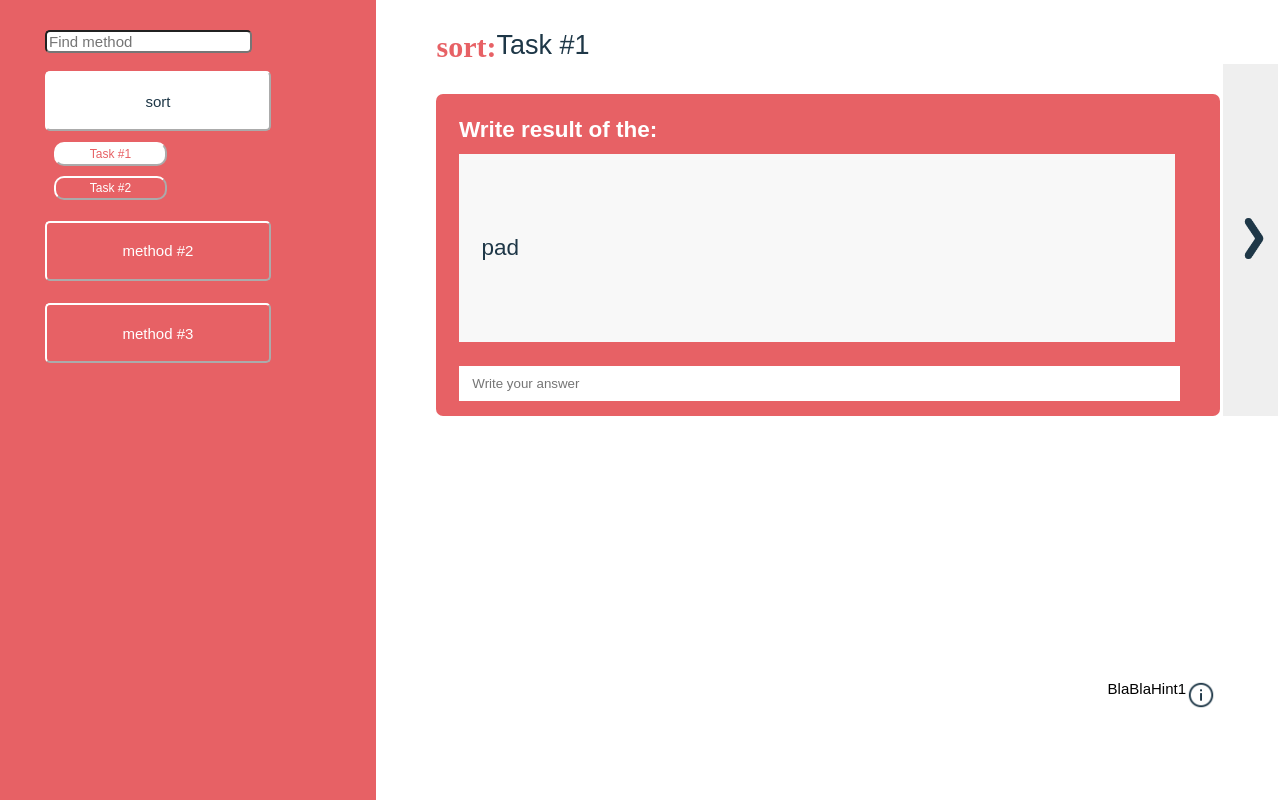
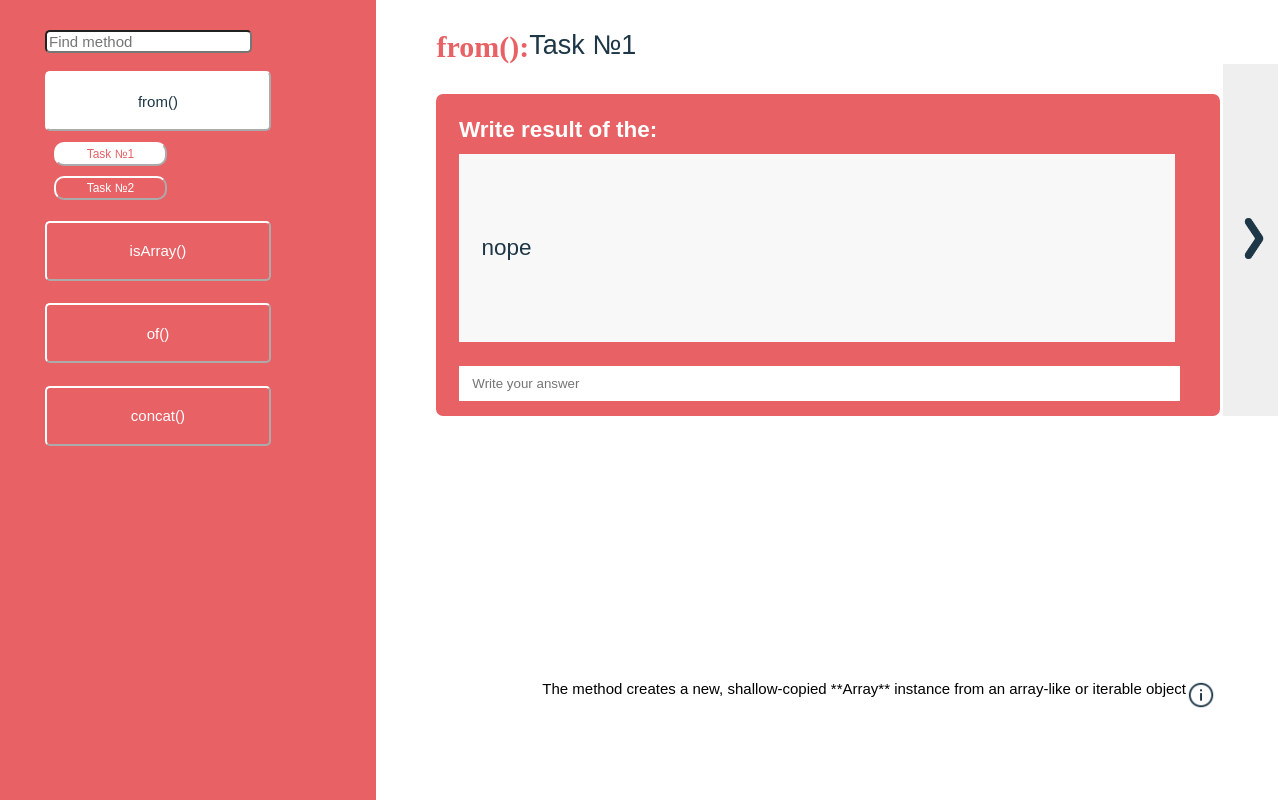
Before and after one commit to reginPekin/Methods_Learner, a React (Create React App) app: page / in a window 1280 px wide. Built offline with nearby package versions, Linux system fonts and the light colour scheme.

Commit message:
addition methods

```diff
--- a/src/index.js
+++ b/src/index.js
@@ -9,59 +9,90 @@ import { App } from "./Components/App";
 
 const methods = [
   {
-    name: "sort",
+    name: "from()",
     id: 0,
-    hint: "BlaBlaHint1",
+    hint:
+      "The method creates a new, shallow-copied **Array** instance from an array-like or iterable object",
     tasks: [
       {
-        taskName: "Task #1",
+        taskName: "Task №1",
         id: 0,
-        codeExample: "pad",
-        answer: "pad"
+        codeExample: "nope",
+        answer: "nope"
       },
       {
-        taskName: "Task #2",
+        taskName: "Task №2",
         id: 1,
-        codeExample: "ort",
-        answer: "ort"
+        codeExample: "nope2",
+        answer: "nope2"
       }
     ]
   },
   {
-    name: "method #2",
+    name: "isArray()",
     id: 1,
-    hint: "BlaBlaHint2",
+    hint: "The method determines whether the passed value is an **Array**",
     tasks: [
       {
-        taskName: "Task #1",
+        taskName: "Task №1",
         id: 0,
-        codeExample: "123",
-        answer: "123"
+        codeExample: "nope",
+        answer: "nope"
       },
       {
-        taskName: "Task #2",
+        taskName: "Task №2",
         id: 1,
-        codeExample: "456",
-        answer: "456"
+        codeExample: "nope",
+        answer: "nope"
       }
     ]
   },
   {
     id: 2,
-    name: "method #3",
-    hint: "BlaBlaHint3",
+    name: "of()",
+    hint:
+      "The method creates a new **Array** instance from a variable number of arguments, regardless of number or type of the arguments. The difference between **Array.of()** and the **Array** constructor is in the handling of integer arguments: Array.of(7) creates an array with a single element, 7, whereas Array(7) creates an empty array with a length property of 7",
     tasks: [
       {
-        taskName: "Task #1",
+        taskName: "Task №1",
         id: 0,
-        codeExample: "asd",
-        answer: "asd"
+        codeExample: "Array.of(13);",
+        answer: "[13]"
       },
       {
-        taskName: "Task #2",
+        taskName: "Task №2",
         id: 1,
-        codeExample: "dsa",
-        answer: "dsa"
+        codeExample: "Array.of(1, 3, 5, 'milk');",
+        answer: "[13,5]"
+      },
+      {
+        taskName: "Task №3",
+        id: 2,
+        codeExample: "Array.of(undefined);",
+        answer: "[undefined]"
+      }
+    ]
+  },
+  {
+    name: "concat()",
+    id: 3,
+    hint:
+      "The method is used to merge two or more arrays. This method does not change the existing arrays, but instead returns a new array.",
+    tasks: [
+      {
+        taskName: "Task №1",
+        id: 0,
+        codeExample:
+          "let array1 = ['a', 'b', 'c']" +
+          "\n" +
+          "let array2 = ['d', 'e', 'f'] console.log(array1.concat(array2));",
+        answer: "nope"
+      },
+      {
+        taskName: "Task №2",
+        id: 1,
+        codeExample: "nope",
+        answer: "nope"
       }
     ]
   }
```
